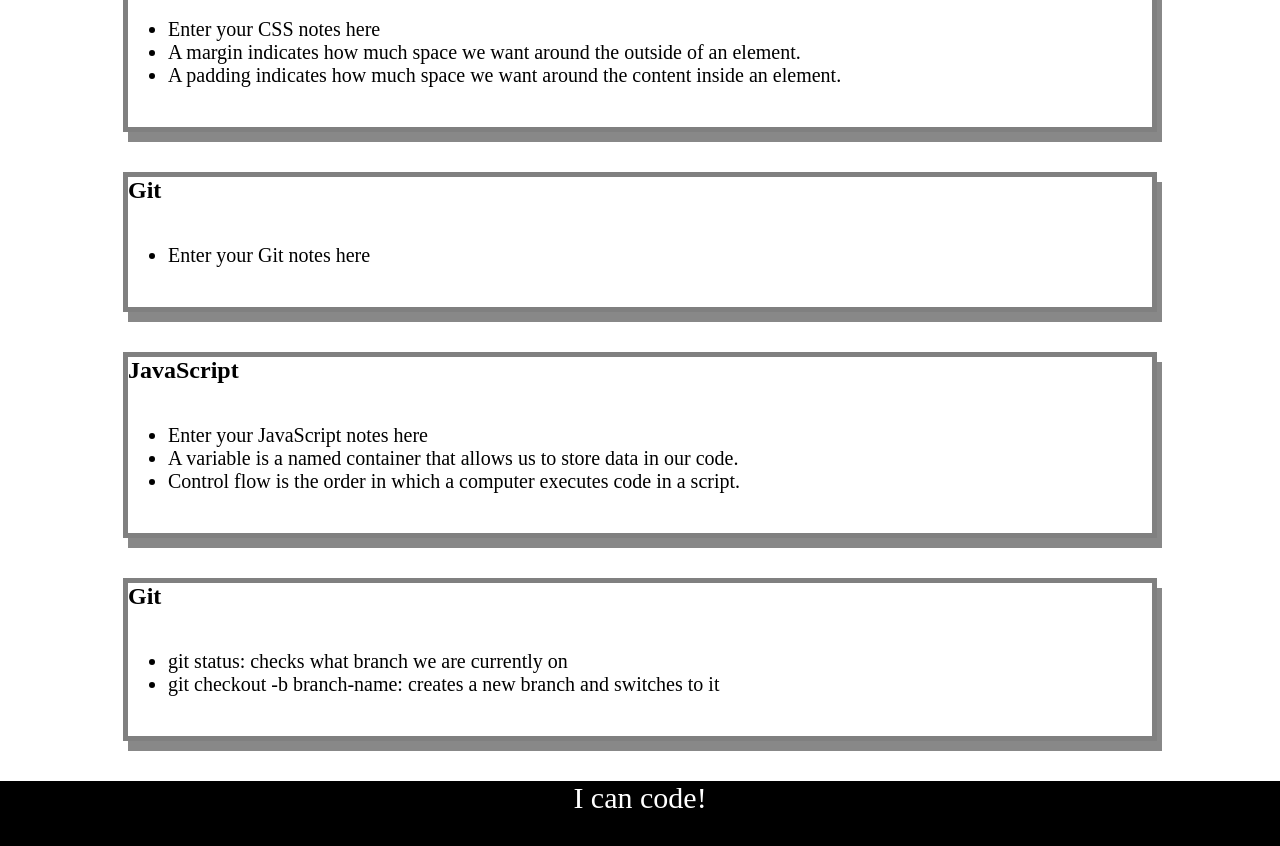
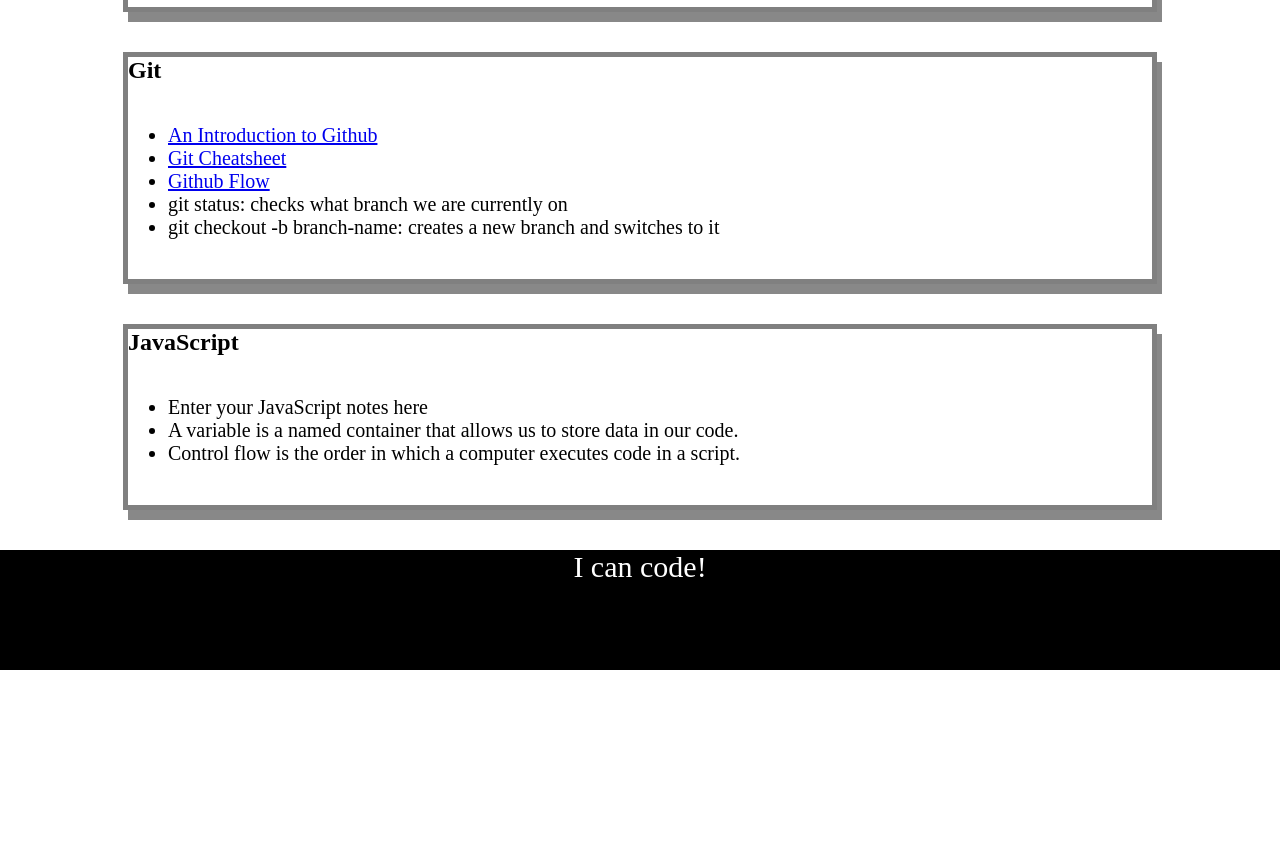
Before and after one commit to LeeDaFool/prework-study-guide, a plain HTML site: page index.html in a window 1280 px wide. Shown: the part 760-1606 px from the top of the page. After the commit the page ends 1430 px from the top, so only its background shows below. Drawn offline with Linux system fonts and the light colour scheme.

Commit message:
added more notes to the git section

```diff
--- a/index.html
+++ b/index.html
@@ -34,13 +34,10 @@
         <h2>HTML</h2>
         <ul>
           <li>Enter your HTML notes here</li>
-        </ul>
-      </section>
-
-      <ul>
           <li>The head element contains information about the webpage.</li>
         <li>The body element represents the visible content shown to the user.</li>
         </ul>
+      </section>
 
       <section class="card" id="css-section">
         <h2>CSS</h2>
@@ -54,9 +51,14 @@
             <section class="card" id="git-section">
               <h2>Git</h2>
               <ul>
-          <li>Enter your Git notes here</li>
+                <li><a href="https://digital.gov/resources/an-introduction-github/">An Introduction to Github</a></li>
+                <li><a href="https://education.github.com/git-cheat-sheet-education.pdf">Git Cheatsheet</a></li>
+                <li><a href="https://docs.github.com/en/get-started/quickstart/github-flow">Github Flow</a></li>
+                <li>git status: checks what branch we are currently on</li>
+                <li>git checkout -b branch-name: creates a new branch and switches to it</li>
               </ul>
             </section>
+
 
       <section class="card" id="javascript-section">
         <h2>JavaScript</h2>
@@ -64,14 +66,6 @@
           <li>Enter your JavaScript notes here</li>
           <li>A variable is a named container that allows us to store data in our code.</li>
           <li>Control flow is the order in which a computer executes code in a script.</li>
-        </ul>
-      </section>
-
-      <section class="card" id="git-section">
-        <h2>Git</h2>
-        <ul>
-          <li>git status: checks what branch we are currently on</li>
-          <li>git checkout -b branch-name: creates a new branch and switches to it</li>
         </ul>
       </section>
 
```
Lines whose indentation alone changed are shown as unchanged.
